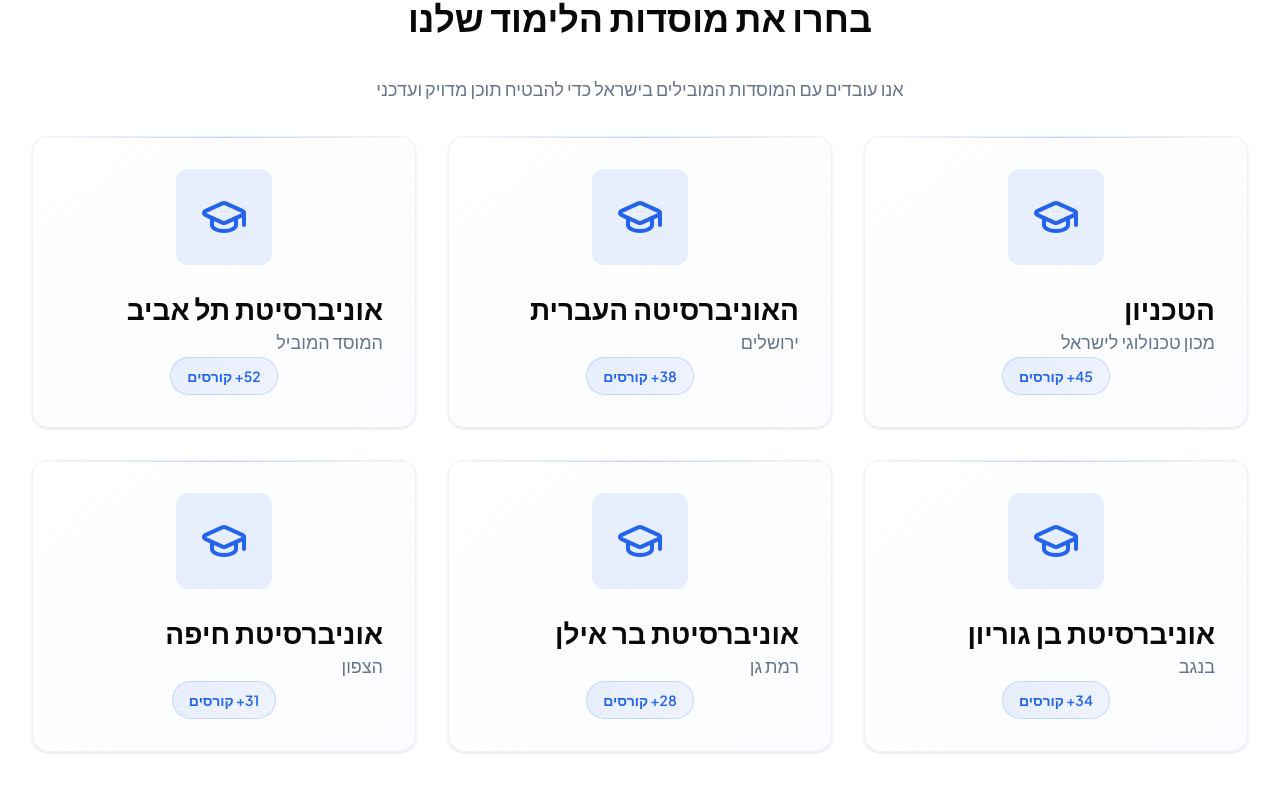
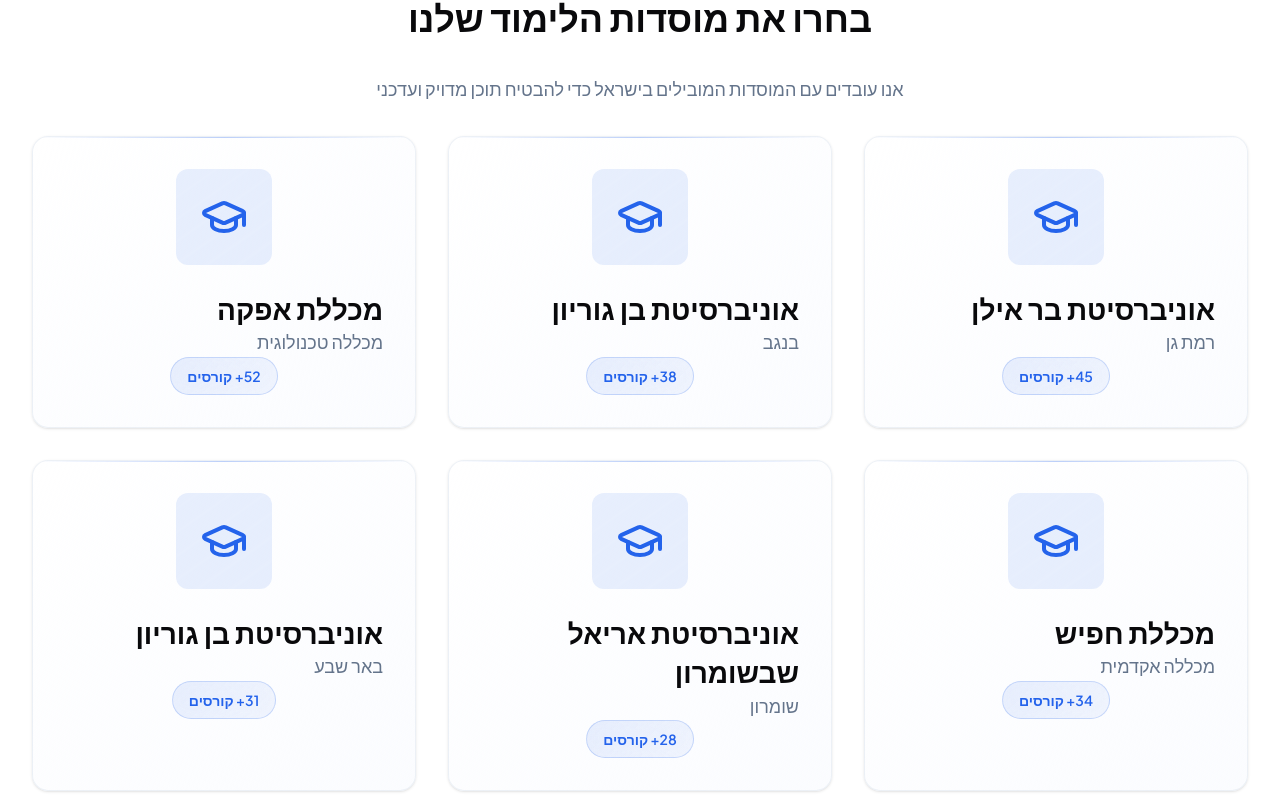
Before and after one commit to ZyrticX/level-up, a React (Vite) app: page / in a window 1280 px wide. Shown: the part 1148-1960 px from the top of the page. Built offline with nearby package versions, Linux system fonts and the light colour scheme; the HTML template or start-up script is replaced by a standard one.

Commit message:
Update institutions and icons

```diff
--- a/src/pages/Index.tsx
+++ b/src/pages/Index.tsx
@@ -101,12 +101,12 @@ const Index = () => {
 
           <div className="grid grid-cols-1 sm:grid-cols-2 lg:grid-cols-3 gap-6 md:gap-8">
             {[
-              { id: 'technion', name: 'הטכניון', subtitle: 'מכון טכנולוגי לישראל', courses: '45+ קורסים' },
-              { id: 'hebrew-university', name: 'האוניברסיטה העברית', subtitle: 'ירושלים', courses: '38+ קורסים' },
-              { id: 'tel-aviv-university', name: 'אוניברסיטת תל אביב', subtitle: 'המוסד המוביל', courses: '52+ קורסים' },
-              { id: 'ben-gurion-university', name: 'אוניברסיטת בן גוריון', subtitle: 'בנגב', courses: '34+ קורסים' },
-              { id: 'bar-ilan-university', name: 'אוניברסיטת בר אילן', subtitle: 'רמת גן', courses: '28+ קורסים' },
-              { id: 'haifa-university', name: 'אוניברסיטת חיפה', subtitle: 'הצפון', courses: '31+ קורסים' }
+              { id: 'bar-ilan', name: 'אוניברסיטת בר אילן', subtitle: 'רמת גן', courses: '45+ קורסים' },
+              { id: 'ben-gurion', name: 'אוניברסיטת בן גוריון', subtitle: 'בנגב', courses: '38+ קורסים' },
+              { id: 'afeka', name: 'מכללת אפקה', subtitle: 'מכללה טכנולוגית', courses: '52+ קורסים' },
+              { id: 'hadassah', name: 'מכללת חפיש', subtitle: 'מכללה אקדמית', courses: '34+ קורסים' },
+              { id: 'ariel', name: 'אוניברסיטת אריאל שבשומרון', subtitle: 'שומרון', courses: '28+ קורסים' },
+              { id: 'ben-gurion-2', name: 'אוניברסיטת בן גוריון', subtitle: 'באר שבע', courses: '31+ קורסים' }
             ].map((institution) => (
               <Link
                 key={institution.id}
```
